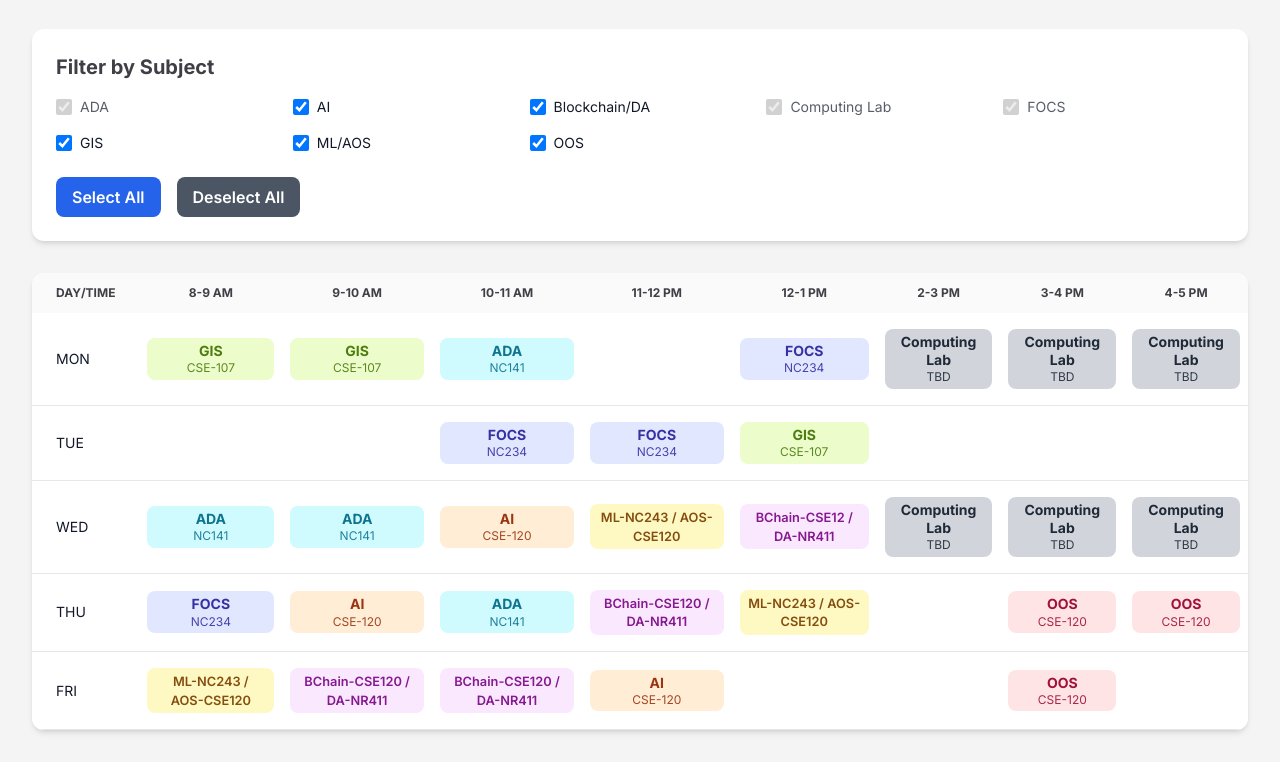
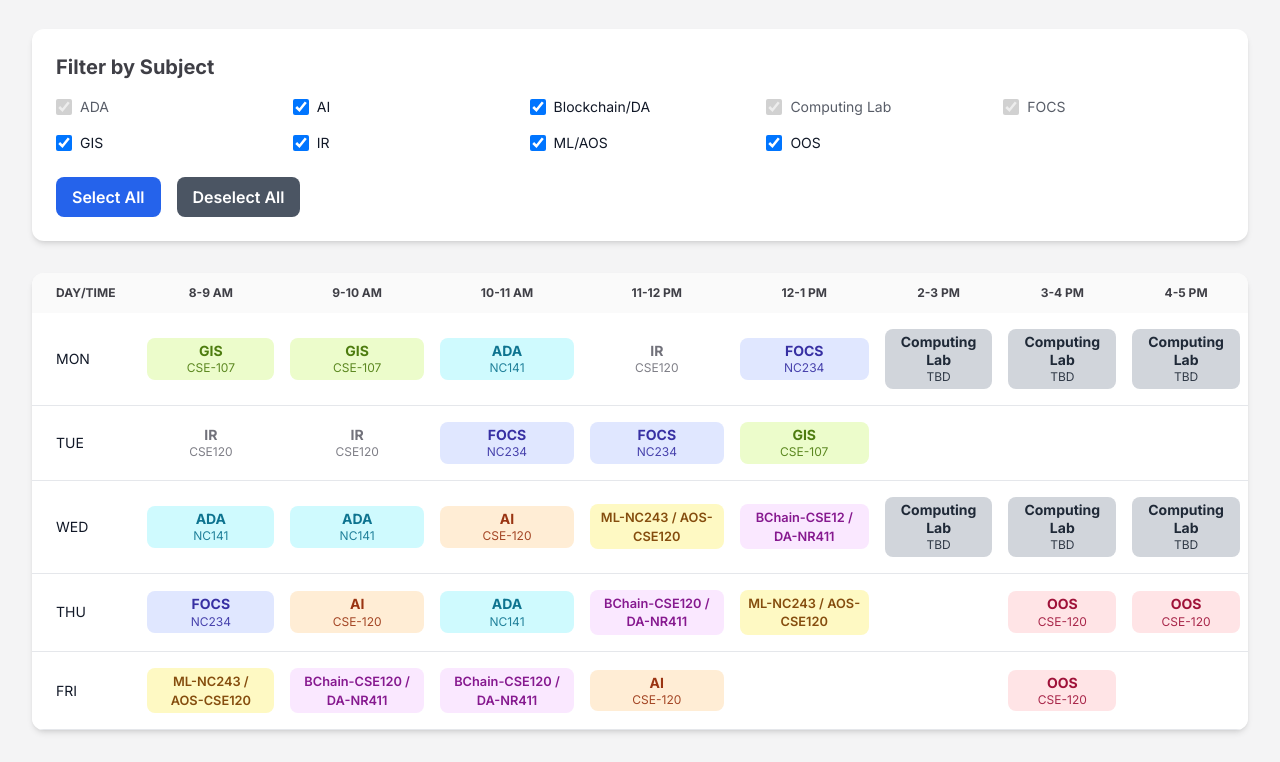
Before and after one commit to rahulnoobcoder/timetable, a plain HTML site: page index.html in a window 1280 px wide. Shown: the part 107-869 px from the top of the page. Drawn offline with nearby package versions, Linux system fonts and the light colour scheme.

Commit message:
Update index.html

```diff
--- a/index.html
+++ b/index.html
@@ -1,3 +1,4 @@
+
 <!DOCTYPE html>
 <html lang="en">
 <head>
@@ -116,12 +117,15 @@
                     '8-9': { subject: 'GIS', slot: 'A', room: 'CSE-107' },
                     '9-10': { subject: 'GIS', slot: 'A', room: 'CSE-107' },
                     '10-11': { subject: 'ADA', slot: 'C', room: 'NC141' },
+                    '11-12':{subject:"IR",slot:'B',room: 'CSE120'},
                     '12-1': { subject: 'FOCS', slot: 'D', room: 'NC234' },
                     '2-3': { subject: 'Computing Lab', slot: 'J', room: 'TBD' },
                     '3-4': { subject: 'Computing Lab', slot: 'J', room: 'TBD' },
                     '4-5': { subject: 'Computing Lab', slot: 'J', room: 'TBD' }
                 },
                 'TUE': {
+                    '8-9':{subject:"IR",slot:'B',room: 'CSE120'},
+                    '9-10':{subject:"IR",slot:'B',room: 'CSE120'},
                     '10-11': { subject: 'FOCS', slot: 'D', room: 'NC234' },
                     '11-12': { subject: 'FOCS', slot: 'D', room: 'NC234' },
                     '12-1': { subject: 'GIS', slot: 'A', room: 'CSE-107' }
```
